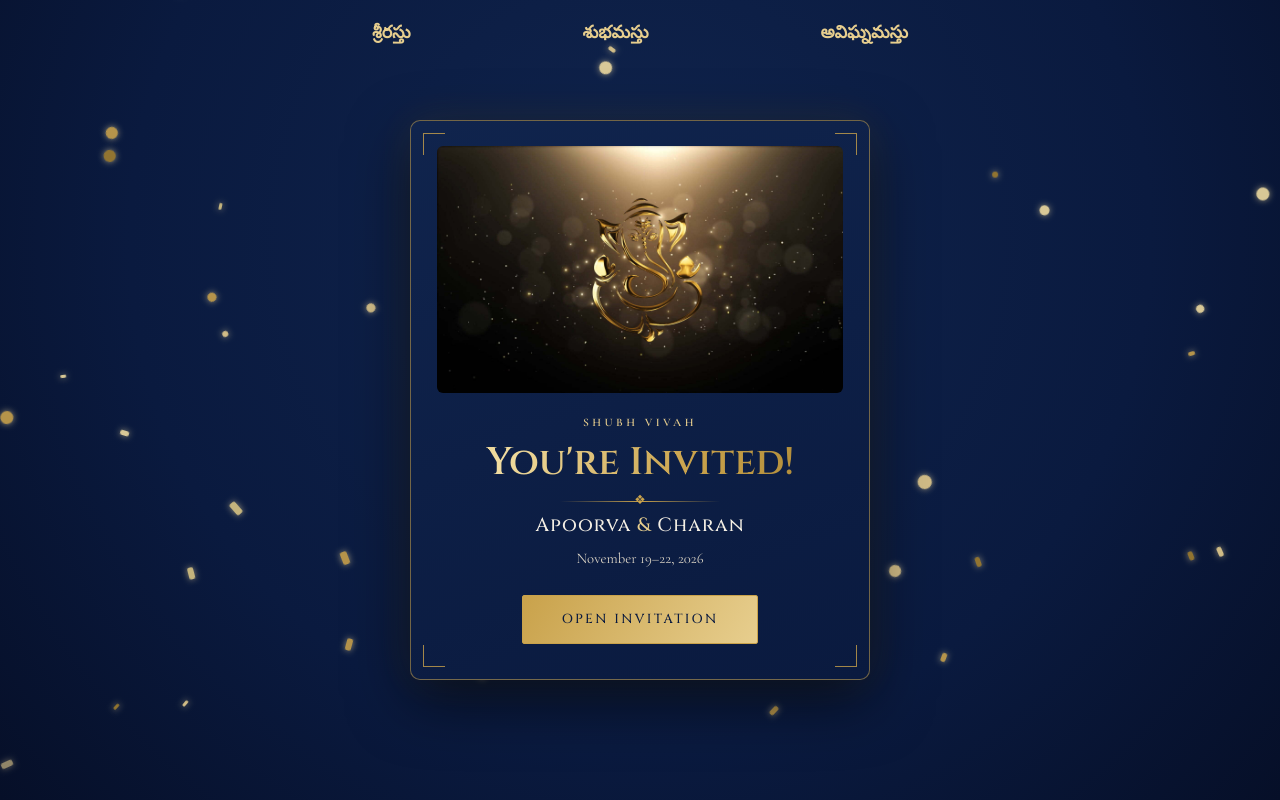
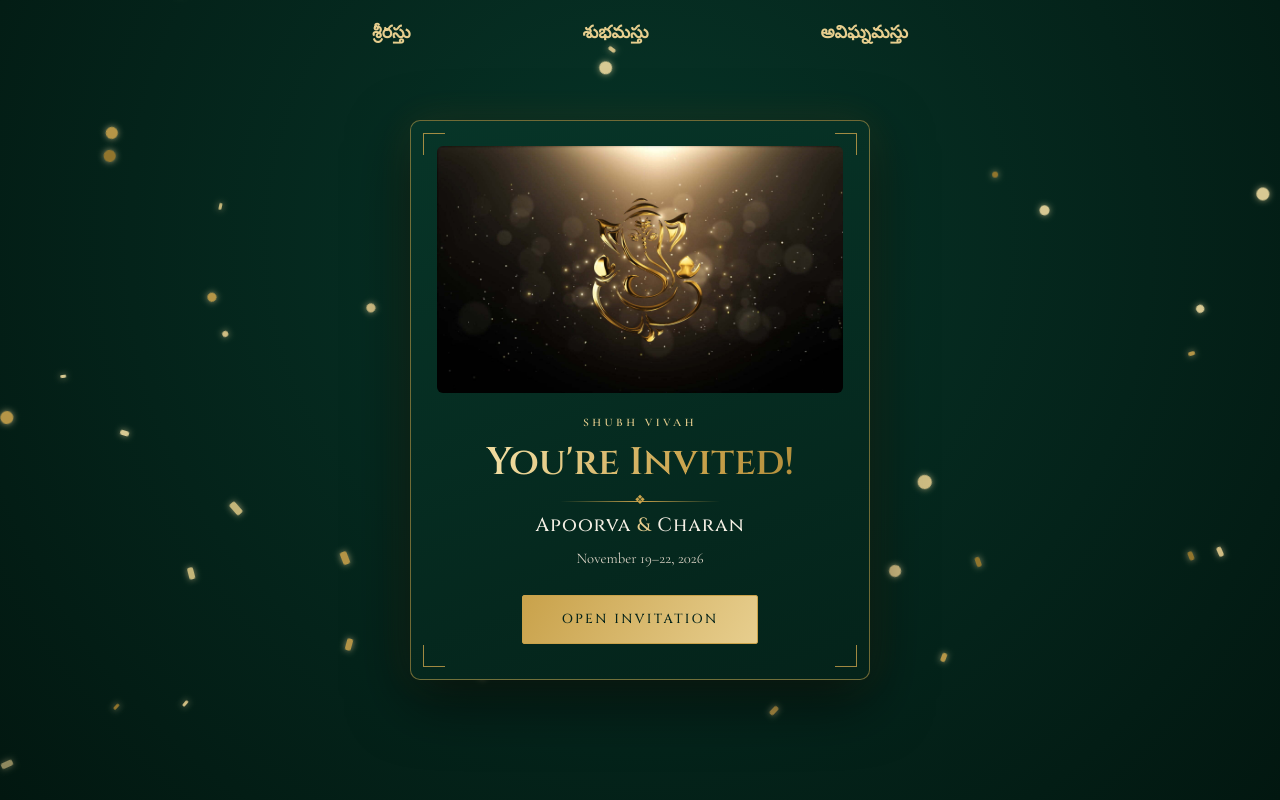
Before and after one commit to charanreddy7cr7/charan-appu-wedding, a Next.js app: page / in a window 1280 px wide. Shown: the top 800 px of the page. Built offline with nearby package versions, Linux system fonts and the light colour scheme.

Commit message:
Theme: deep emerald/forest green + antique gold; orange border only on sides (removed top/bottom)

```diff
--- a/app/components/CountdownSection.tsx
+++ b/app/components/CountdownSection.tsx
@@ -30,7 +30,7 @@ function Unit({ value, label, color }: { value: number; label: string; color: st
         style={{
           width: "clamp(4.5rem, 18vw, 7rem)",
           height: "clamp(4.5rem, 18vw, 7rem)",
-          background: "#13294F",
+          background: "#0A4030",
           boxShadow: `0 10px 26px ${color}33`,
           border: `3px solid ${color}`,
         }}
@@ -63,7 +63,7 @@ export default function CountdownSection() {
   if (!mounted) return null;
 
   return (
-    <section id="countdown" className="py-20 px-6 relative" style={{ background: "#0A1A3F" }}>
+    <section id="countdown" className="py-20 px-6 relative" style={{ background: "#04231A" }}>
       <div className="max-w-3xl mx-auto text-center">
         <motion.p
           initial={{ opacity: 0, y: 16 }} whileInView={{ opacity: 1, y: 0 }} viewport={{ once: true }}
--- a/app/components/DressCodeSection.tsx
+++ b/app/components/DressCodeSection.tsx
@@ -13,7 +13,7 @@ const codes = [
 
 export default function DressCodeSection() {
   return (
-    <section id="dresscode" className="py-20 px-6 relative" style={{ background: "#0A1A3F" }}>
+    <section id="dresscode" className="py-20 px-6 relative" style={{ background: "#04231A" }}>
       <div className="max-w-5xl mx-auto">
         <motion.div initial={{ opacity: 0, y: 20 }} whileInView={{ opacity: 1, y: 0 }} viewport={{ once: true }} className="text-center mb-14">
           <p style={{ fontFamily: "'Cormorant Garamond', serif", fontWeight: 600, fontSize: "0.75rem", letterSpacing: "0.24em", color: "#C9A24B", textTransform: "uppercase" }}>
--- a/app/components/EnvelopeIntro.tsx
+++ b/app/components/EnvelopeIntro.tsx
@@ -59,7 +59,7 @@ export default function EnvelopeIntro() {
           initial={{ opacity: 1 }}
           exit={{ opacity: 0, transition: { duration: 0.7 } }}
           className="fixed inset-0 z-[9999] flex items-center justify-center overflow-y-auto py-8"
-          style={{ background: "radial-gradient(circle at 50% 30%, #10244D 0%, #0A1A3F 60%, #060F28 100%)" }}
+          style={{ background: "radial-gradient(circle at 50% 30%, #073528 0%, #04231A 60%, #021710 100%)" }}
         >
           <Confetti count={40} />
 
@@ -81,7 +81,7 @@ export default function EnvelopeIntro() {
               width: "min(90vw, 460px)",
               padding: "1.6rem 1.6rem 2.2rem",
               borderRadius: 10,
-              background: "linear-gradient(160deg, #10244D 0%, #0A1A3F 100%)",
+              background: "linear-gradient(160deg, #073528 0%, #04231A 100%)",
               border: "1.5px solid rgba(201,162,75,0.55)",
               boxShadow: "0 20px 60px rgba(0,0,0,0.6), 0 0 40px rgba(201,162,75,0.12)",
             }}
--- a/app/components/EventsSection.tsx
+++ b/app/components/EventsSection.tsx
@@ -80,7 +80,7 @@ const events: EventItem[] = [
 
 export default function EventsSection() {
   return (
-    <section id="events" className="py-20 px-6 relative overflow-hidden" style={{ background: "#0A1A3F" }}>
+    <section id="events" className="py-20 px-6 relative overflow-hidden" style={{ background: "#04231A" }}>
       <div className="absolute top-10 -left-16 w-64 h-64 rounded-full pointer-events-none"
         style={{ background: "radial-gradient(circle, rgba(201,162,75,0.14), transparent 70%)" }} />
       <div className="absolute bottom-10 -right-16 w-72 h-72 rounded-full pointer-events-none"
--- a/app/components/Footer.tsx
+++ b/app/components/Footer.tsx
@@ -6,7 +6,7 @@ import Confetti from "./Confetti";
 export default function Footer() {
   return (
     <footer className="relative overflow-hidden py-24 px-6 text-center"
-      style={{ background: "linear-gradient(160deg, #060F28 0%, #10244D 55%, #0A1A3F 100%)" }}>
+      style={{ background: "linear-gradient(160deg, #021710 0%, #073528 55%, #04231A 100%)" }}>
       <Confetti count={30} />
 
       <div className="relative z-10">
--- a/app/components/GallerySection.tsx
+++ b/app/components/GallerySection.tsx
@@ -17,7 +17,7 @@ export default function GallerySection() {
   const [lightbox, setLightbox] = useState<number | null>(null);
 
   return (
-    <section id="gallery" className="py-20 px-6 relative" style={{ background: "#10244D" }}>
+    <section id="gallery" className="py-20 px-6 relative" style={{ background: "#073528" }}>
       <div className="max-w-5xl mx-auto">
         <motion.div initial={{ opacity: 0, y: 20 }} whileInView={{ opacity: 1, y: 0 }} viewport={{ once: true }} className="text-center mb-14">
           <p style={{ fontFamily: "'Cormorant Garamond', serif", fontWeight: 600, fontSize: "0.75rem", letterSpacing: "0.24em", color: "#C9A24B", textTransform: "uppercase" }}>
@@ -66,7 +66,7 @@ export default function GallerySection() {
               <span style={{ fontSize: "3rem" }}>📷</span>
               <p className="mt-2" style={{ fontFamily: "'Cinzel', serif", fontWeight: 600, color: items[lightbox].color, fontSize: "1.3rem" }}>{items[lightbox].caption}</p>
               <button onClick={() => setLightbox(null)} className="absolute top-3 right-3"
-                style={{ width: 34, height: 34, borderRadius: 999, background: "#13294F", border: "none", cursor: "pointer", fontSize: "1rem", color: "#F4EFE4" }}>✕</button>
+                style={{ width: 34, height: 34, borderRadius: 999, background: "#0A4030", border: "none", cursor: "pointer", fontSize: "1rem", color: "#F4EFE4" }}>✕</button>
             </motion.div>
           </motion.div>
         )}
--- a/app/components/GlobalNav.tsx
+++ b/app/components/GlobalNav.tsx
@@ -72,7 +72,7 @@ export default function GlobalNav() {
             initial={{ opacity: 0, x: "100%" }} animate={{ opacity: 1, x: 0 }} exit={{ opacity: 0, x: "100%" }}
             transition={{ type: "tween", duration: 0.3 }}
             className="fixed inset-0 z-40 flex flex-col items-center justify-center gap-8"
-            style={{ background: "linear-gradient(160deg, #10244D, #0A1A3F)" }}>
+            style={{ background: "linear-gradient(160deg, #073528, #04231A)" }}>
             <span className="festive-text" style={{ fontFamily: "'Cinzel', serif", fontWeight: 700, fontSize: "2rem" }}>A &amp; C</span>
             {navLinks.map((l, i) => (
               <motion.a key={l.href} href={l.href}
--- a/app/components/HeroSection.tsx
+++ b/app/components/HeroSection.tsx
@@ -8,7 +8,7 @@ export default function HeroSection() {
     <section
       id="home"
       className="relative min-h-screen flex flex-col items-center justify-center overflow-hidden px-6"
-      style={{ background: "radial-gradient(circle at 20% 20%, #10244D 0%, #0A1A3F 55%, #060F28 100%)" }}
+      style={{ background: "radial-gradient(circle at 20% 20%, #073528 0%, #04231A 55%, #021710 100%)" }}
     >
       <Confetti count={44} />
 
--- a/app/components/RSVPSection.tsx
+++ b/app/components/RSVPSection.tsx
@@ -58,7 +58,7 @@ const labelStyle: React.CSSProperties = {
   textTransform: "uppercase", marginBottom: "0.5rem",
 };
 const panelStyle: React.CSSProperties = {
-  background: "#13294F", borderRadius: "22px", padding: "1.6rem",
+  background: "#0A4030", borderRadius: "22px", padding: "1.6rem",
   boxShadow: "0 10px 30px rgba(0,0,0,0.4)",
 };
 
@@ -114,7 +114,7 @@ export default function RSVPSection() {
   const allDeclined = false;
 
   return (
-    <section id="rsvp" className="py-20 px-4 sm:px-6 relative overflow-hidden" style={{ background: "#0A1A3F" }}>
+    <section id="rsvp" className="py-20 px-4 sm:px-6 relative overflow-hidden" style={{ background: "#04231A" }}>
       <div className="absolute top-0 -right-20 w-72 h-72 rounded-full pointer-events-none"
         style={{ background: "radial-gradient(circle, rgba(201,162,75,0.14), transparent 70%)" }} />
 
@@ -195,7 +195,7 @@ export default function RSVPSection() {
 
                 <div className="space-y-5">
                   {form.guests.map((guest, i) => (
-                    <div key={i} style={{ border: "2px solid rgba(246,236,251,0.12)", borderRadius: 18, padding: "1.1rem", background: "#0E2148" }}>
+                    <div key={i} style={{ border: "2px solid rgba(246,236,251,0.12)", borderRadius: 18, padding: "1.1rem", background: "#063024" }}>
                       <div className="flex items-center justify-between mb-3">
                         <span style={{ fontFamily: "'Cormorant Garamond', serif", fontWeight: 700, fontSize: "0.75rem", letterSpacing: "0.1em", color: "#E7CE8E", textTransform: "uppercase" }}>Guest {i + 1}</span>
                         {i > 0 && (
@@ -218,10 +218,10 @@ export default function RSVPSection() {
                                 <span style={{ fontFamily: "'Cormorant Garamond', serif", fontWeight: 600, fontSize: "0.72rem", color: "#D9D2C4", textTransform: "uppercase" }}>{field}</span>
                                 <div className="flex items-center gap-2">
                                   <button type="button" onClick={() => adjustCount(i, field, -1)} aria-label={`less ${field}`}
-                                    style={{ width: 30, height: 30, borderRadius: 999, border: "none", background: "#13294F", color: "#E7CE8E", fontSize: "1.1rem", fontWeight: 700, cursor: "pointer" }}>−</button>
+                                    style={{ width: 30, height: 30, borderRadius: 999, border: "none", background: "#0A4030", color: "#E7CE8E", fontSize: "1.1rem", fontWeight: 700, cursor: "pointer" }}>−</button>
                                   <span style={{ fontFamily: "'Cinzel', serif", fontWeight: 600, fontSize: "1.1rem", minWidth: "1.4rem", textAlign: "center", color: "#F4EFE4" }}>{guest[field]}</span>
                                   <button type="button" onClick={() => adjustCount(i, field, 1)} aria-label={`more ${field}`}
-                                    style={{ width: 30, height: 30, borderRadius: 999, border: "none", background: "#13294F", color: "#E7CE8E", fontSize: "1.1rem", fontWeight: 700, cursor: "pointer" }}>+</button>
+                                    style={{ width: 30, height: 30, borderRadius: 999, border: "none", background: "#0A4030", color: "#E7CE8E", fontSize: "1.1rem", fontWeight: 700, cursor: "pointer" }}>+</button>
                                 </div>
                               </div>
                             ))}
@@ -233,7 +233,7 @@ export default function RSVPSection() {
                               const on = guest[ev.key];
                               return (
                                 <label key={ev.key} className="flex items-center gap-2 cursor-pointer p-2"
-                                  style={{ borderRadius: 999, border: `2px solid ${on ? ev.color : "rgba(246,236,251,0.18)"}`, background: on ? `${ev.color}26` : "#0E2148", transition: "all 0.15s" }}>
+                                  style={{ borderRadius: 999, border: `2px solid ${on ? ev.color : "rgba(246,236,251,0.18)"}`, background: on ? `${ev.color}26` : "#063024", transition: "all 0.15s" }}>
                                   <input type="checkbox" checked={on} onChange={(e) => updateGuest(i, ev.key, e.target.checked)} className="sr-only" />
                                   <span style={{ fontFamily: "'Cormorant Garamond', serif", fontWeight: on ? 700 : 500, fontSize: "0.74rem", color: on ? ev.color : "#D9D2C4" }}>
                                     {ev.emoji} {ev.label}
--- a/app/components/RegistrySection.tsx
+++ b/app/components/RegistrySection.tsx
@@ -8,7 +8,7 @@ const gifts = [
 
 export default function RegistrySection() {
   return (
-    <section id="registry" className="py-20 px-6 relative" style={{ background: "#0A1A3F" }}>
+    <section id="registry" className="py-20 px-6 relative" style={{ background: "#04231A" }}>
       <div className="max-w-4xl mx-auto">
         <motion.div initial={{ opacity: 0, y: 20 }} whileInView={{ opacity: 1, y: 0 }} viewport={{ once: true }} className="text-center mb-14">
           <p style={{ fontFamily: "'Cormorant Garamond', serif", fontWeight: 600, fontSize: "0.75rem", letterSpacing: "0.24em", color: "#C9A24B", textTransform: "uppercase" }}>
--- a/app/components/WeddingDecor.tsx
+++ b/app/components/WeddingDecor.tsx
@@ -107,23 +107,19 @@ function BananaLeaf({ flip = false }: { flip?: boolean }) {
 export default function WeddingDecor() {
   return (
     <div className="fixed inset-0 z-30 pointer-events-none" aria-hidden="true">
-      {/* Orange outline frame */}
-      <div className="absolute" style={{
-        inset: "10px",
-        border: "2px solid #E8871E",
-        borderRadius: "4px",
-        boxShadow: "inset 0 0 0 1px rgba(232,135,30,0.35)",
-      }} />
+      {/* Orange side borders only (no top/bottom) */}
+      <div className="absolute top-0 bottom-0" style={{ left: "8px", width: "2px", background: "#E8871E", opacity: 0.85 }} />
+      <div className="absolute top-0 bottom-0" style={{ right: "8px", width: "2px", background: "#E8871E", opacity: 0.85 }} />
 
       {/* Dark ornamental carved vertical borders on both edges */}
       <div className="absolute top-0 bottom-0 left-0" style={{
         width: "34px",
-        background: "linear-gradient(90deg, #071230 0%, #0E2148 70%, transparent 100%)",
+        background: "linear-gradient(90deg, #021710 0%, #063024 70%, transparent 100%)",
         borderRight: "1px solid rgba(201,162,75,0.35)",
       }} />
       <div className="absolute top-0 bottom-0 right-0" style={{
         width: "34px",
-        background: "linear-gradient(270deg, #071230 0%, #0E2148 70%, transparent 100%)",
+        background: "linear-gradient(270deg, #021710 0%, #063024 70%, transparent 100%)",
         borderLeft: "1px solid rgba(201,162,75,0.35)",
       }} />
 
--- a/app/globals.css
+++ b/app/globals.css
@@ -8,10 +8,10 @@
 
 :root {
   /* Core palette */
-  --navy:       #0A1A3F;   /* deep navy base */
-  --navy-2:     #10244D;   /* lighter navy section */
-  --navy-3:     #060F28;   /* darkest navy */
-  --navy-card:  #13294F;   /* card / panel navy */
+  --navy:       #04231A;   /* deep forest green base */
+  --navy-2:     #073528;   /* lighter emerald section */
+  --navy-3:     #021710;   /* darkest green */
+  --navy-card:  #0A4030;   /* card / panel emerald */
 
   --gold:       #C9A24B;   /* warm antique gold */
   --gold-light: #E7CE8E;   /* light champagne gold */
@@ -211,7 +211,7 @@ input::placeholder, textarea::placeholder { color: var(--muted); }
   position: fixed; bottom: 22px; right: 22px; z-index: 40;
   display: flex; align-items: center; gap: 8px;
   padding: 11px 18px; border-radius: 999px;
-  background: rgba(10,26,63,0.92);
+  background: rgba(4,35,26,0.92);
   border: 1px solid var(--gold); color: var(--gold);
   font-family: 'Cinzel', serif; font-weight: 500;
   font-size: 0.7rem; letter-spacing: 0.14em; text-transform: uppercase;
```
